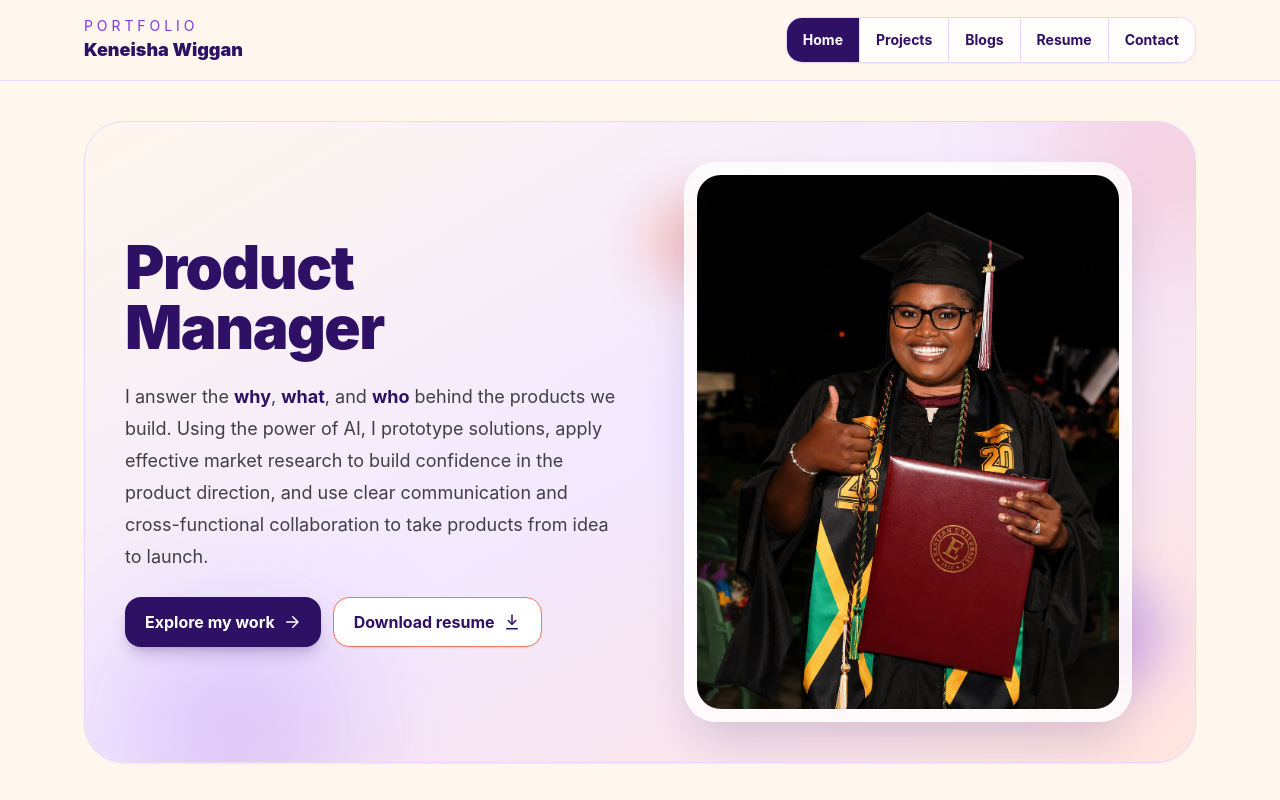
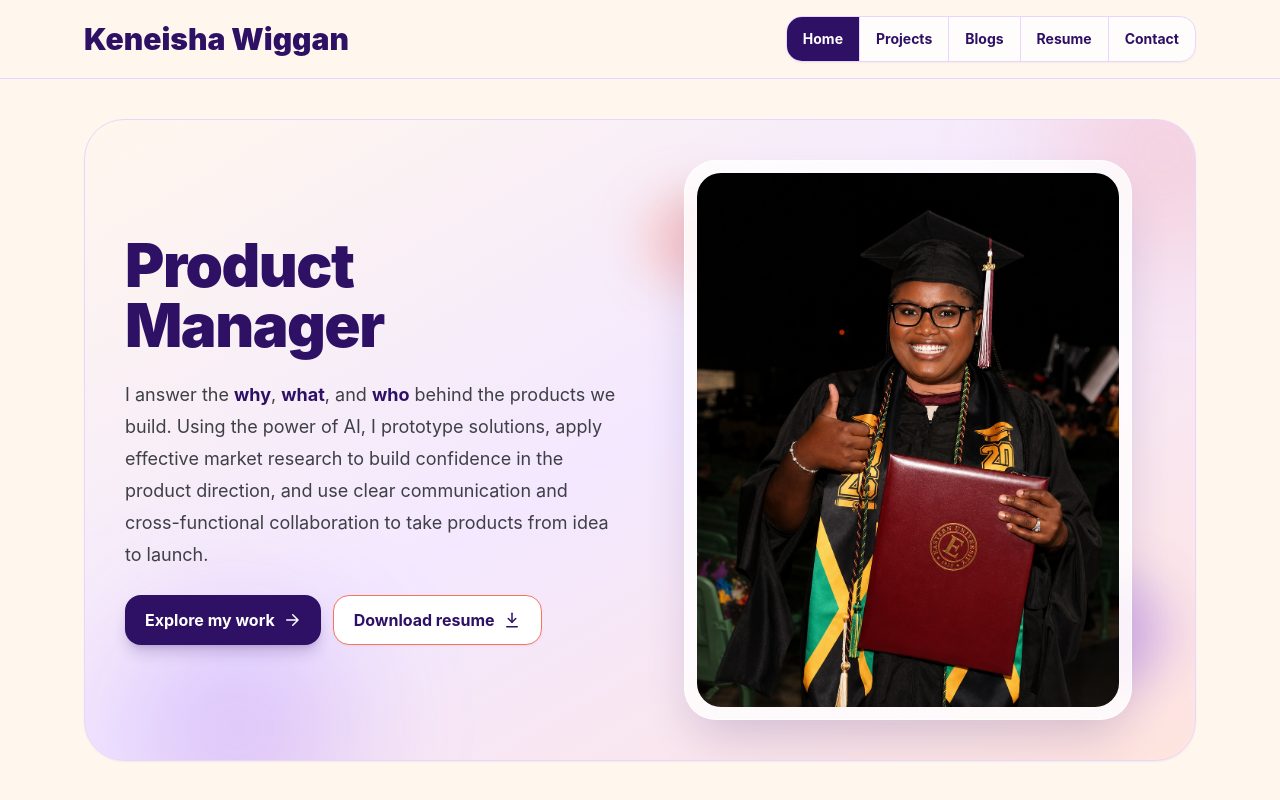
Before and after one commit to keneisha-wiggan/keneishawiggan.com, a React (Vite) app: page / in a window 1280 px wide. Shown: the top 800 px of the page. Built offline with nearby package versions, Linux system fonts and the light colour scheme.

Commit message:
Update homepage and header content

```diff
--- a/src/App.jsx
+++ b/src/App.jsx
@@ -174,9 +174,7 @@ export default function App() {
       <header className="sticky top-0 z-50 border-b border-[#E9D5FF] bg-[#FFF7ED]/90 backdrop-blur-xl">
         <div className="mx-auto flex max-w-6xl flex-col gap-4 px-5 py-4 md:flex-row md:items-center md:justify-between">
           <button onClick={() => setPage("home")} className="rounded-xl text-left focus:outline-none focus:ring-4 focus:ring-[#F97360]/30">
-            <p className="text-sm uppercase tracking-[0.28em] text-[#7C3AED]">Portfolio</p>
-            <h1 className="text-lg font-black text-[#2E1065]">Keneisha Wiggan</h1>
-          </button>
+<h1 className="text-3xl font-black text-[#2E1065]">Keneisha Wiggan</h1>          </button>
 
           <nav className="flex w-full overflow-hidden rounded-2xl border border-[#E9D5FF] bg-white/80 shadow-sm md:w-auto">
             {navItems.map((item) => (
```
